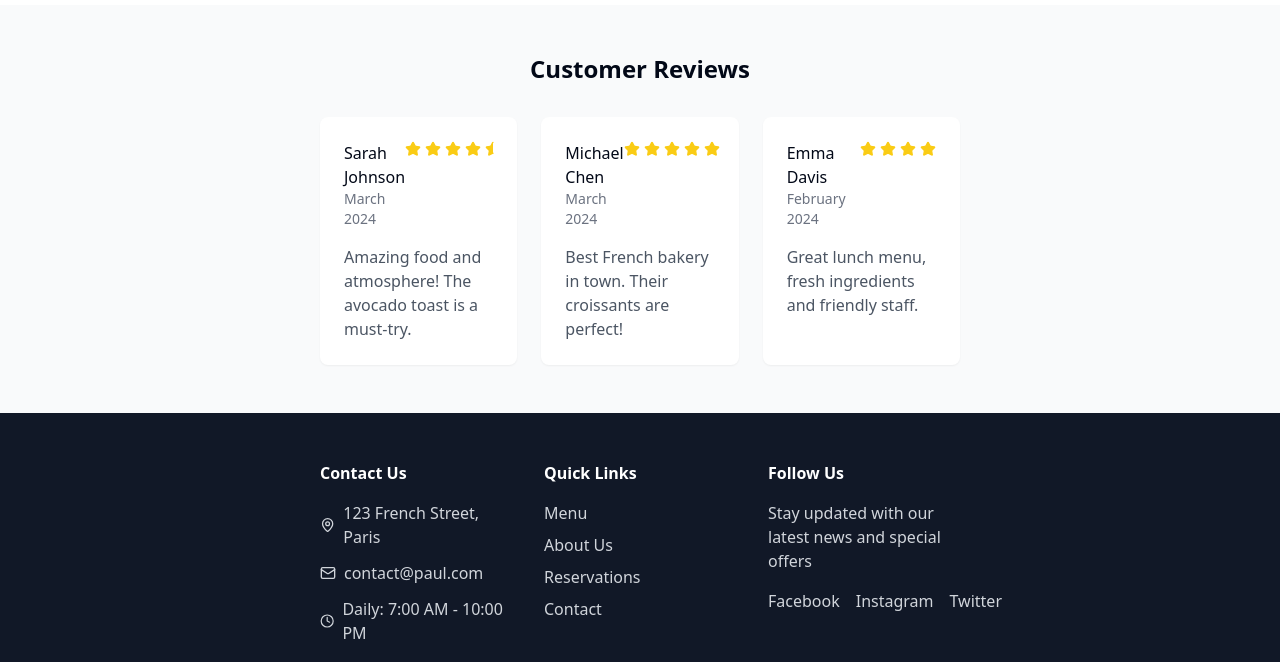
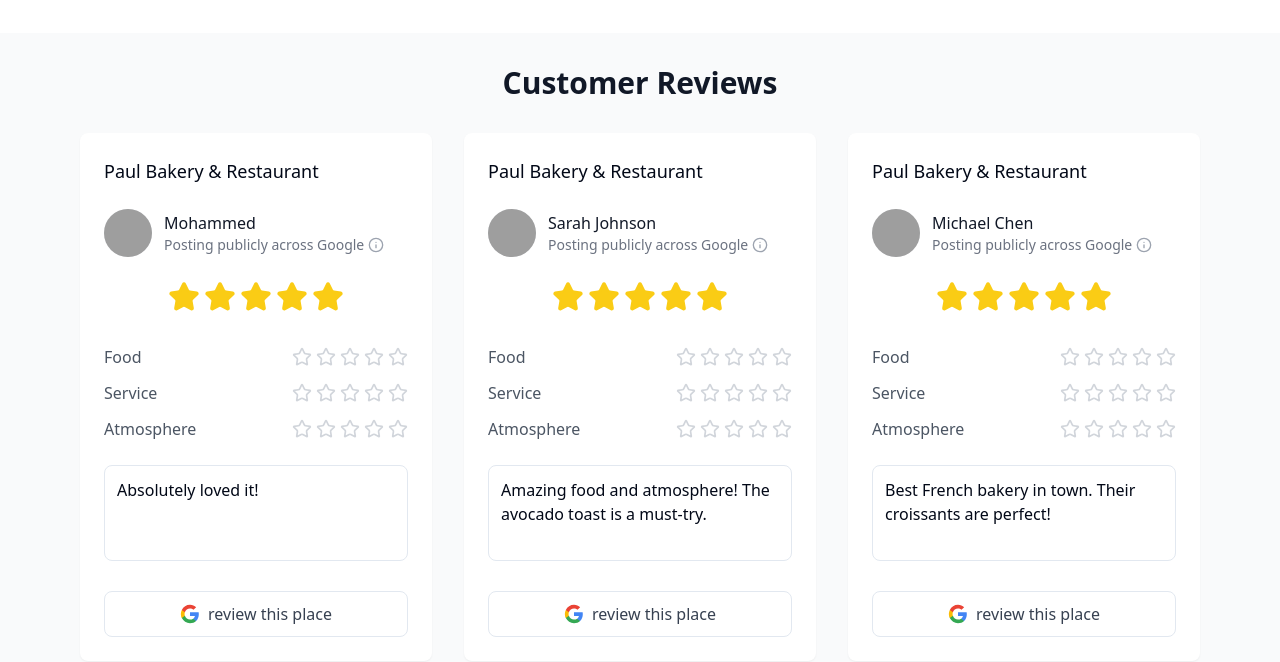
Before and after one commit to aman-invatu/food-image-showcase, a React (Vite) app: page / in a window 1280 px wide. Shown: the part 2135-2797 px from the top of the page. Built offline with nearby package versions, Linux system fonts and the light colour scheme; grey boxes are pictures that could not be loaded.

Commit message:
updated new feature

```diff
--- a/src/components/Reviews.tsx
+++ b/src/components/Reviews.tsx
@@ -1,30 +1,50 @@
+import { Star, StarHalf, ChevronLeft, Info } from "lucide-react";
+import {
+  Tooltip,
+  TooltipContent,
+  TooltipProvider,
+  TooltipTrigger,
+} from "./ui/tooltip";
+import { motion } from "framer-motion";
 
-import { Star, StarHalf } from "lucide-react";
+// Review card data type
+interface ReviewCard {
+  id: number;
+  name: string;
+  date: string;
+  rating: number;
+  comment: string;
+  avatar?: string;
+}
 
-const reviews = [
+const reviewCards: ReviewCard[] = [
   {
     id: 1,
-    name: "Sarah Johnson",
-    rating: 4.5,
-    comment: "Amazing food and atmosphere! The avocado toast is a must-try.",
-    date: "March 2024"
+    name: "Mohammed",
+    date: "March 2024",
+    rating: 5,
+    comment: "Absolutely loved it!",
+    avatar: "/default-avatar.png"
   },
   {
     id: 2,
-    name: "Michael Chen",
-    rating: 5,
-    comment: "Best French bakery in town. Their croissants are perfect!",
-    date: "March 2024"
+    name: "Sarah Johnson",
+    date: "March 2024",
+    rating: 4.5,
+    comment: "Amazing food and atmosphere! The avocado toast is a must-try.",
+    avatar: "/avatar-sarah.png"
   },
   {
     id: 3,
-    name: "Emma Davis",
-    rating: 4,
-    comment: "Great lunch menu, fresh ingredients and friendly staff.",
-    date: "February 2024"
+    name: "Michael Chen",
+    date: "March 2024",
+    rating: 5,
+    comment: "Best French bakery in town. Their croissants are perfect!",
+    avatar: "/avatar-michael.png"
   }
 ];
 
+// Star rating component
 const ReviewStars = ({ rating }: { rating: number }) => {
   const fullStars = Math.floor(rating);
   const hasHalfStar = rating % 1 !== 0;
@@ -32,30 +52,155 @@ const ReviewStars = ({ rating }: { rating: number }) => {
   return (
     <div className="flex gap-1">
       {[...Array(fullStars)].map((_, i) => (
-        <Star key={i} className="w-4 h-4 fill-yellow-400 text-yellow-400" />
+        <Star key={i} className="w-6 h-6 fill-yellow-400 text-yellow-400" />
       ))}
-      {hasHalfStar && <StarHalf className="w-4 h-4 fill-yellow-400 text-yellow-400" />}
+      {hasHalfStar && <StarHalf className="w-6 h-6 fill-yellow-400 text-yellow-400" />}
+    </div>
+  );
+};
+
+// Review Card Component
+const ReviewCard = ({ review }: { review: ReviewCard }) => {
+  return (
+    <div className="bg-white rounded-lg p-6 shadow-sm min-w-[380px] md:min-w-0 hover:shadow-md transition-shadow duration-300">
+      {/* Back button and Title */}
+      <div className="flex items-center gap-2 mb-6">
+        <button className="p-1 md:hidden">
+          <ChevronLeft className="w-5 h-5" />
+        </button>
+        <h2 className="text-lg font-medium">Paul Bakery & Restaurant</h2>
+      </div>
+
+      {/* User Info */}
+      <div className="flex items-center gap-3 mb-6">
+        <div className="w-12 h-12 rounded-full bg-gray-200 overflow-hidden">
+          <img
+            src={review.avatar || "/default-avatar.png"}
+            alt=""
+            className="w-full h-full object-cover"
+          />
+        </div>
+        <div className="flex-1">
+          <h3 className="font-medium text-gray-900">{review.name}</h3>
+          <p className="text-sm text-gray-500 flex items-center gap-1">
+            Posting publicly across Google
+            <TooltipProvider>
+              <Tooltip>
+                <TooltipTrigger>
+                  <Info className="w-4 h-4 text-gray-400" />
+                </TooltipTrigger>
+                <TooltipContent>
+                  <p>Your review will be posted publicly on Google</p>
+                </TooltipContent>
+              </Tooltip>
+            </TooltipProvider>
+          </p>
+        </div>
+      </div>
+
+      {/* Overall Rating - Centered */}
+      <div className="flex justify-center mb-8">
+        <div className="flex gap-1">
+          {[1, 2, 3, 4, 5].map((star) => (
+            <Star
+              key={star}
+              className="w-8 h-8 fill-yellow-400 text-yellow-400"
+            />
+          ))}
+        </div>
+      </div>
+
+      {/* Category Ratings */}
+      <div className="space-y-4 mb-6">
+        <div className="space-y-3">
+          {["Food", "Service", "Atmosphere"].map((category) => (
+            <div key={category} className="flex items-center justify-between">
+              <span className="text-gray-600 min-w-[100px]">{category}</span>
+              <div className="flex gap-1">
+                {[1, 2, 3, 4, 5].map((star) => (
+                  <Star
+                    key={star}
+                    className="w-5 h-5 text-gray-300"
+                    fill="none"
+                  />
+                ))}
+              </div>
+            </div>
+          ))}
+        </div>
+      </div>
+
+      {/* Review Text Input */}
+      <div className="mb-6">
+        <textarea
+          className="w-full p-3 border rounded-lg resize-none h-24"
+          placeholder="Share your experience"
+          defaultValue={review.comment}
+        />
+      </div>
+
+      {/* Google Review Button */}
+      <button className="w-full py-2.5 px-4 bg-white border rounded-lg text-gray-700 font-medium flex items-center justify-center gap-2 hover:bg-gray-50 transition-colors">
+        <svg className="w-5 h-5" viewBox="0 0 24 24">
+          <path fill="#4285F4" d="M22.56 12.25c0-.78-.07-1.53-.2-2.25H12v4.26h5.92c-.26 1.37-1.04 2.53-2.21 3.31v2.77h3.57c2.08-1.92 3.28-4.74 3.28-8.09z"/>
+          <path fill="#34A853" d="M12 23c2.97 0 5.46-.98 7.28-2.66l-3.57-2.77c-.98.66-2.23 1.06-3.71 1.06-2.86 0-5.29-1.93-6.16-4.53H2.18v2.84C3.99 20.53 7.7 23 12 23z"/>
+          <path fill="#FBBC05" d="M5.84 14.09c-.22-.66-.35-1.36-.35-2.09s.13-1.43.35-2.09V7.07H2.18C1.43 8.55 1 10.22 1 12s.43 3.45 1.18 4.93l2.85-2.22.81-.62z"/>
+          <path fill="#EA4335" d="M12 5.38c1.62 0 3.06.56 4.21 1.64l3.15-3.15C17.45 2.09 14.97 1 12 1 7.7 1 3.99 3.47 2.18 7.07l3.66 2.84c.87-2.6 3.3-4.53 6.16-4.53z"/>
+        </svg>
+        review this place
+      </button>
     </div>
   );
 };
 
 const Reviews = () => {
   return (
-    <section className="py-12 bg-gray-50">
-      <div className="max-w-2xl mx-auto px-4">
-        <h2 className="text-2xl font-semibold mb-8 text-center">Customer Reviews</h2>
-        <div className="grid gap-6 md:grid-cols-2 lg:grid-cols-3">
-          {reviews.map((review) => (
-            <div key={review.id} className="bg-white p-6 rounded-lg shadow-sm">
-              <div className="flex justify-between items-start mb-4">
-                <div>
-                  <h3 className="font-medium">{review.name}</h3>
-                  <p className="text-sm text-gray-500">{review.date}</p>
-                </div>
-                <ReviewStars rating={review.rating} />
+    <section className="bg-gray-50 min-h-screen">
+      {/* Header */}
+      {/* <div className="bg-white border-b">
+        <div className="max-w-6xl mx-auto px-4">
+          <div className="flex items-center h-16">
+            <div className="flex items-center gap-4">
+              <button className="p-2 md:hidden">
+                <ChevronLeft className="w-6 h-6" />
+              </button>
+              <div>
+                <img src="/paul-logo.png" alt="PAUL" className="h-6" />
+                <span className="text-xs text-gray-500">depuis 1889</span>
               </div>
-              <p className="text-gray-600">{review.comment}</p>
             </div>
+            <div className="ml-auto">
+              <span className="text-gray-700">Reviews</span>
+            </div>
+          </div>
+        </div>
+      </div> */}
+
+      {/* Reviews Section */}
+      <div className="max-w-md md:max-w-2xl lg:max-w-4xl xl:max-w-6xl mx-auto px-4 py-8">
+        <h2 className="text-2xl md:text-3xl font-semibold text-gray-900 mb-8 text-center">Customer Reviews</h2>
+
+        {/* Mobile: Horizontal Scroll */}
+        <div className="md:hidden overflow-x-auto pb-6 -mx-4 px-4">
+          <div className="flex gap-4">
+            {reviewCards.map((review) => (
+              <ReviewCard key={review.id} review={review} />
+            ))}
+          </div>
+        </div>
+
+        {/* Desktop: Grid Layout */}
+        <div className="hidden md:grid md:grid-cols-2 lg:grid-cols-3 gap-6 xl:gap-8">
+          {reviewCards.map((review) => (
+            <motion.div
+              key={review.id}
+              initial={{ opacity: 0, y: 20 }}
+              whileInView={{ opacity: 1, y: 0 }}
+              transition={{ duration: 0.5 }}
+              viewport={{ once: true }}
+            >
+              <ReviewCard review={review} />
+            </motion.div>
           ))}
         </div>
       </div>
```
Also changed, not shown: src/components/MenuSection.tsx (+21 -18 lines), 1 other file (tests, documents, lock files or other folders).
